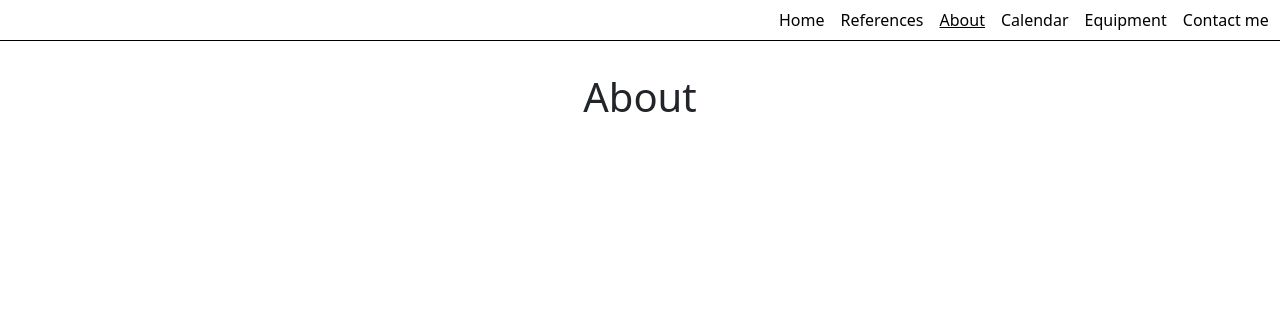
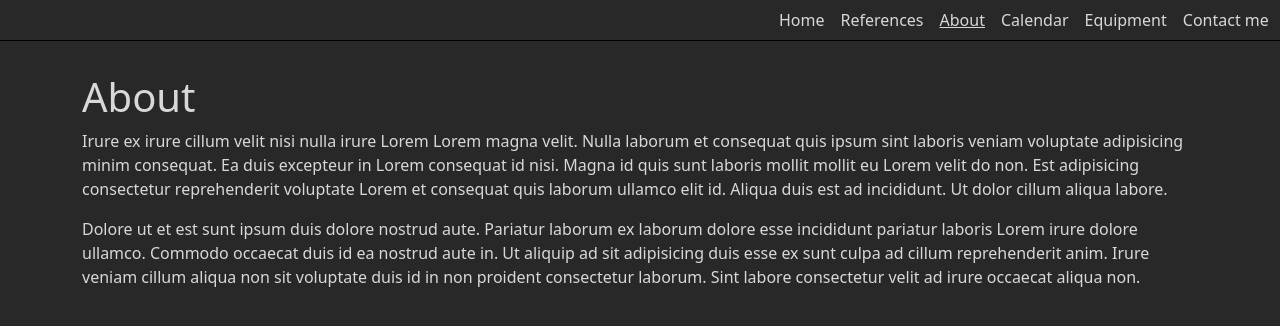
Before and after one commit to Ltiilikainen/sound-technicians-portfolio, a React (Vite) app: page /about in a window 1280 px wide. Shown: the top 326 px of the page. Built offline with nearby package versions, Linux system fonts and the light colour scheme.

Commit message:
frontend styles and components

```diff
--- a/src/client/App.css
+++ b/src/client/App.css
@@ -1,3 +1,8 @@
+body {
+  background-color: #282828;
+  color: rgb(216, 216, 216);
+}
+
 #root {
   max-width: 1280px;
   margin: 0 auto;
@@ -22,7 +27,7 @@
   margin: 0 0.5em;
 
   text-decoration: none;
-  color: black;
+  color: rgb(216, 216, 216);
 }
 
 .nav a:hover {
--- /dev/null
+++ b/src/client/components/About.css
@@ -0,0 +1,6 @@
+h1 {
+    text-align: left;
+}
+.about-text {
+    text-align: left;
+}
--- a/src/client/components/About.tsx
+++ b/src/client/components/About.tsx
@@ -1,9 +1,19 @@
 import React from 'react';
+import './About.css';
 
 const About = () => {
     return(
         <div className="container">
             <h1>About</h1>
+
+            <div className='about-text'>
+                <p>
+                    Irure ex irure cillum velit nisi nulla irure Lorem Lorem magna velit. Nulla laborum et consequat quis ipsum sint laboris veniam voluptate adipisicing minim consequat. Ea duis excepteur in Lorem consequat id nisi. Magna id quis sunt laboris mollit mollit eu Lorem velit do non. Est adipisicing consectetur reprehenderit voluptate Lorem et consequat quis laborum ullamco elit id. Aliqua duis est ad incididunt. Ut dolor cillum aliqua labore.
+                </p>
+                <p>
+                    Dolore ut et est sunt ipsum duis dolore nostrud aute. Pariatur laborum ex laborum dolore esse incididunt pariatur laboris Lorem irure dolore ullamco. Commodo occaecat duis id ea nostrud aute in. Ut aliquip ad sit adipisicing duis esse ex sunt culpa ad cillum reprehenderit anim. Irure veniam cillum aliqua non sit voluptate duis id in non proident consectetur laborum. Sint labore consectetur velit ad irure occaecat aliqua non.
+                </p>
+            </div>
         </div>
     );
 };
--- /dev/null
+++ b/src/client/components/HomePage.css
@@ -0,0 +1,3 @@
+.hero-img {
+    width:100%;
+}
--- a/src/client/components/HomePage.tsx
+++ b/src/client/components/HomePage.tsx
@@ -3,7 +3,9 @@ import React from 'react';
 const HomePage = () => {
     return (
         <>
-            <div className="hero-img"></div>
+            <div className="hero-img">
+                <img src='./src/files/hero-img.png'></img>
+            </div>
             <div className="container">
                 <h1>Home Page</h1>
             </div>
```
